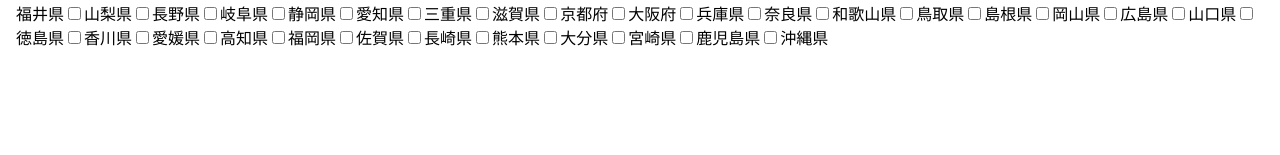
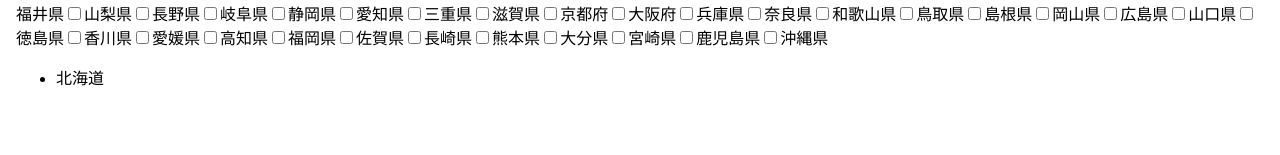
Before and after one commit to kuma807/yumemi, a React (Create React App) app: page / in a window 1280 px wide. Both pictures are taken after a click on the checkbox 66 px from the left and 120 px from the top of the page. Shown: the part 131-286 px from the top of the page. Built offline with nearby package versions, Linux system fonts and the light colour scheme.

Commit message:
add temp graph

```diff
--- a/src/App.js
+++ b/src/App.js
@@ -1,6 +1,7 @@
 import React, { useState } from "react";
 import Header from "./components/Header";
 import Prefectures from "./components/Prefectures";
+import Graph from "./components/Graph";
 
 const App = () => {
   const [prefectureSelected, setSelected] = useState(
@@ -14,6 +15,7 @@ const App = () => {
           prefectureSelected={prefectureSelected}
           setSelected={(selectedData) => setSelected(selectedData)}
         />
+        <Graph prefectureSelected={prefectureSelected} />
       </body>
     </div>
   );
--- /dev/null
+++ b/src/components/Graph.js
@@ -0,0 +1,70 @@
+import PropTypes from "prop-types";
+
+const prefectureList = [
+  "北海道",
+  "青森県",
+  "岩手県",
+  "宮城県",
+  "秋田県",
+  "山形県",
+  "福島県",
+  "茨城県",
+  "栃木県",
+  "群馬県",
+  "埼玉県",
+  "千葉県",
+  "東京都",
+  "神奈川県",
+  "新潟県",
+  "富山県",
+  "石川県",
+  "福井県",
+  "山梨県",
+  "長野県",
+  "岐阜県",
+  "静岡県",
+  "愛知県",
+  "三重県",
+  "滋賀県",
+  "京都府",
+  "大阪府",
+  "兵庫県",
+  "奈良県",
+  "和歌山県",
+  "鳥取県",
+  "島根県",
+  "岡山県",
+  "広島県",
+  "山口県",
+  "徳島県",
+  "香川県",
+  "愛媛県",
+  "高知県",
+  "福岡県",
+  "佐賀県",
+  "長崎県",
+  "熊本県",
+  "大分県",
+  "宮崎県",
+  "鹿児島県",
+  "沖縄県",
+];
+
+const Graph = ({ prefectureSelected }) => {
+  const displayPrefecture = prefectureList.filter((prefecture, index) => {
+    return prefectureSelected[index];
+  });
+  return (
+    <ul>
+      {displayPrefecture.map((prefecture, index) => (
+        <li key={index}>{prefecture}</li>
+      ))}
+    </ul>
+  );
+};
+
+Graph.propTypes = {
+  prefectureSelected: PropTypes.array,
+};
+
+export default Graph;
```
Also changed, not shown: 1 other file (tests, documents, lock files or other folders).
